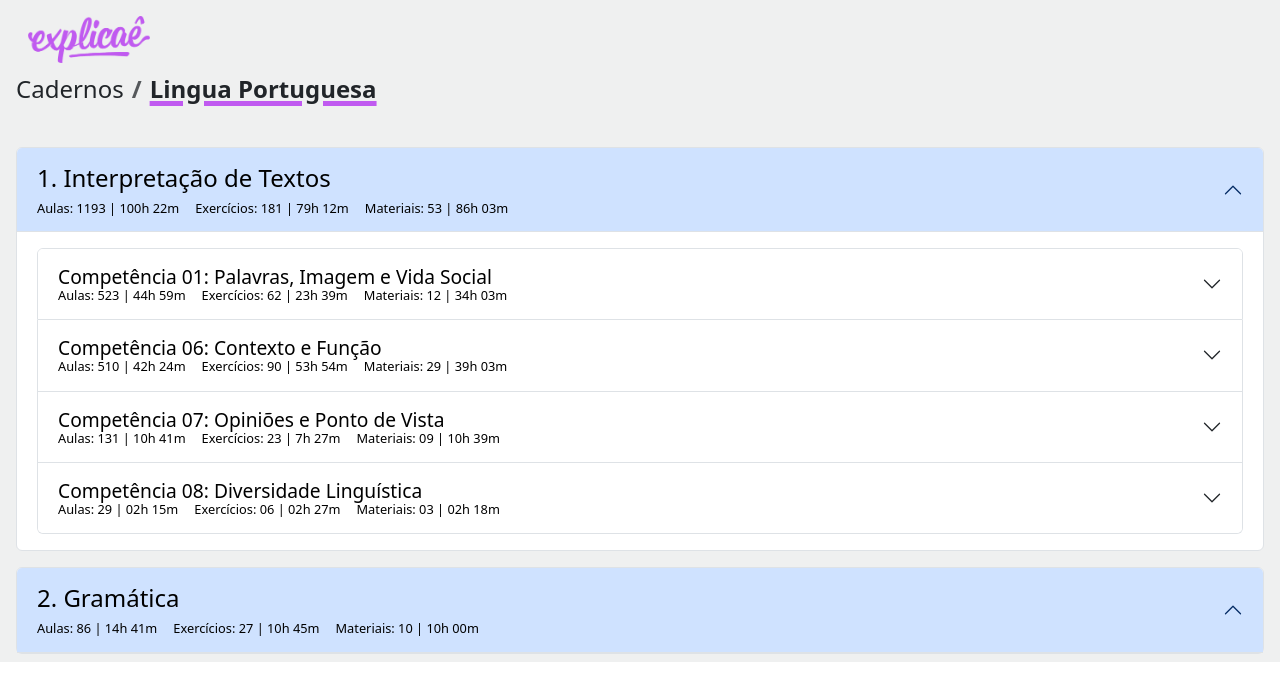
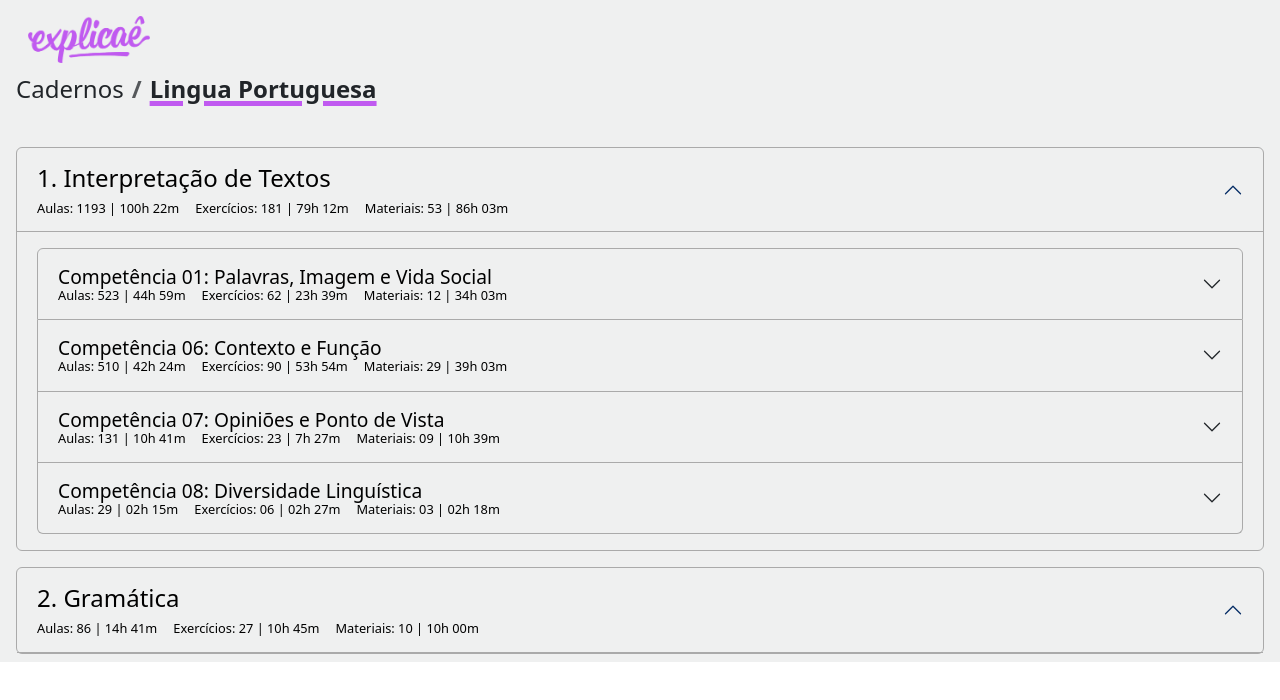
Before and after one commit to edersato/explicae_test, a Vue app: page / in a window 1280 px wide. Shown: the top 700 px of the page. Built offline with nearby package versions, Linux system fonts and the light colour scheme.

Commit message:
ajustes de escabilidade e css alterado

```diff
--- a/src/components/Aulas.vue
+++ b/src/components/Aulas.vue
@@ -74,9 +74,9 @@ export default {
   methods: {
     generateTitlesDaata() {
       return this.items.map((_, index) => [
-        { title: `Aula ${index + 1}`, content: `Conteúdo da Aula ${index + 1}` },
-        { title: `Exercício ${index + 1}`, content: `Conteúdo da Exercício ${index + 1}` },
-        { title: `Material ${index + 1}`, content: `Conteúdo da Material ${index + 1}` },
+        { title: `Aula ${index + 1}`},
+        { title: `Exercício ${index + 1}`},
+        { title: `Material ${index + 1}`},
       ]);
     },
 
@@ -104,7 +104,7 @@ export default {
 }
 
 .accordion-button:not(.collapsed) {
-  background-color: #c28cc2 !important;
+  background-color: #eccbfc;
   color: white;
 }
 </style>
--- a/src/components/Cadernos.vue
+++ b/src/components/Cadernos.vue
@@ -1,6 +1,10 @@
 <template>
   <div class="accordion" :id="accordionId">
-    <div class="accordion-item" v-for="(item, index) in items" :key="index">
+    <div
+      class="accordion-item"
+      v-for="(item, index) in processedItems"
+      :key="index"
+    >
       <h2 class="accordion-header" :id="`heading-${accordionId}-${index}`">
         <button
           class="accordion-button"
@@ -55,10 +59,77 @@ export default {
       default: "accordionId",
     },
   },
+  methods: {
+    getSubItemsMap() {
+      return {
+        contentLanguage: {
+          "1. Interpretação de Textos": [
+            {
+              title: "Competência 01: Palavras, Imagem e Vida Social",
+              aulas: "Aulas: 523 | 44h 59m",
+              exercicios: "Exercícios: 62 | 23h 39m",
+              materiais: "Materiais: 12 | 34h 03m",
+            },
+            {
+              title: "Competência 06: Contexto e Função",
+              aulas: "Aulas: 510 | 42h 24m",
+              exercicios: "Exercícios: 90 | 53h 54m",
+              materiais: "Materiais: 29 | 39h 03m",
+            },
+            {
+              title: "Competência 07: Opiniões e Ponto de Vista",
+              aulas: "Aulas: 131 | 10h 41m",
+              exercicios: "Exercícios: 23 | 7h 27m",
+              materiais: "Materiais: 09 | 10h 39m",
+            },
+            {
+              title: "Competência 08: Diversidade Linguística",
+              aulas: "Aulas: 29 | 02h 15m",
+              exercicios: "Exercícios: 06 | 02h 27m",
+              materiais: "Materiais: 03 | 02h 18m",
+            },
+          ],
+        },
+        contentGrammar: {
+          "2. Gramática": [
+            {
+              title: "2.1 Fonologia",
+              aulas: "Aulas: 07 | 01h 02m",
+              exercicios: "Exercícios: 04 | 01h 36m",
+              materiais: "Materiais: 02 | 01h 36m",
+            },
+            {
+              title: "2.2 Morfologia",
+              aulas: "Aulas: 31 | 05h 36m",
+              exercicios: "Exercícios: 07 | 03h 06m",
+              materiais: "Materiais: 10 | 02h 57m",
+            },
+            {
+              title: "2.3 Sintaxe",
+              aulas: "Aulas: 48 | 07h 54m",
+              exercicios: "Exercícios: 16 | 06h 03m",
+              materiais: "Materiais: 03 | 02h 18m",
+            },
+          ],
+        },
+      };
+    },
+  },
+  computed: {
+    processedItems() {
+      const subItemsMap = this.getSubItemsMap();
+      return this.items.map((item) => ({
+        ...item,
+        subItems: subItemsMap[this.accordionId]?.[item.title] || [],
+      }));
+    },
+  },
 };
 </script>
 
 <style lang="scss" scoped>
+$accordion-color: #fbfbfb;
+
 
 .headingInfo {
   display: flex;
@@ -68,10 +139,26 @@ export default {
 
   .title {
     font-size: 1.5rem;
+  }
 
-  }
   .details {
     font-size: 0.8rem;
   }
 }
+
+.accordion {
+  --bs-accordion-bg: $accordion-color;
+  --bs-accordion-border-color: #aaaaaa;
+  --bs-accordion-border-width: 1px;
+  --bs-accordion-btn-bg: $accordion-color;
+  --bs-accordion-active-bg: $accordion-color;
+
+
+  // --bs-accordion-btn-active-icon: ;
+  // --bs-accordion-btn-icon-width: ;
+  // --bs-accordion-btn-icon: ;
+
+
+;
+}
 </style>
--- a/src/components/CheckboxAula.vue
+++ b/src/components/CheckboxAula.vue
@@ -38,7 +38,7 @@
         required: true,
         validator: (value) => value.every(item => 'value' in item && 'label' in item)
       },
-      groupId: { // Nova prop
+      groupId: {
         type: String,
         required: true
       }
--- a/src/components/ItensAulas.vue
+++ b/src/components/ItensAulas.vue
@@ -61,11 +61,11 @@ export default {
         },
         {
           title: "Exercicio 2",
-          content: "Conteúdo da Exercicio 2",
+          content: "Conteúdo do Exercicio 2",
         },
         {
           title: "Material 3",
-          content: "Conteúdo da Material 3",
+          content: "Conteúdo do Material 3",
         },
       ],
     },
@@ -86,5 +86,16 @@ export default {
 };
 </script>
 
-  <style scoped>
+<style lang="scss" scoped>
+
+.nav {
+    --bs-nav-link-color: #000;
+    --bs-nav-link-hover-color: #000;
+}
+
+.nav-tabs {
+    --bs-nav-tabs-link-active-color: #000;
+    --bs-nav-tabs-link-active-bg: #eccbfc;
+}
+
 </style>
--- a/src/views/Home.vue
+++ b/src/views/Home.vue
@@ -30,32 +30,6 @@ export default {
           exercicios: "Exercícios: 181 | 79h 12m",
           materiais: "Materiais: 53 | 86h 03m",
           active: true,
-          subItems: [
-            {
-              title: "Competência 01: Palavras, Imagem e Vida Social",
-              aulas: "Aulas: 523 | 44h 59m",
-              exercicios: "Exercícios: 62 | 23h 39m",
-              materiais: "Materiais: 12 | 34h 03m",
-            },
-            {
-              title: "Competência 06: Contexto e Função",
-              aulas: "Aulas: 510 | 42h 24m",
-              exercicios: "Exercícios: 90 | 53h 54m",
-              materiais: "Materiais: 29 | 39h 03m",
-            },
-            {
-              title: "Competência 07: Opiniões e Ponto de Vista",
-              aulas: "Aulas: 131 | 10h 41m",
-              exercicios: "Exercícios: 23 | 7h 27m",
-              materiais: "Materiais: 09 | 10h 39m",
-            },
-            {
-              title: "Competência 08: Diversidade Linguística",
-              aulas: "Aulas: 29 | 02h 15m",
-              exercicios: "Exercícios: 06 | 02h 27m",
-              materiais: "Materiais: 03 | 02h 18m",
-            },
-          ],
         },
       ],
       accordionGrammar: [
@@ -65,26 +39,6 @@ export default {
           exercicios: "Exercícios: 27 | 10h 45m",
           materiais: "Materiais: 10 | 10h 00m",
           active: false,
-          subItems: [
-            {
-              title: "2.1 Fonologia",
-              aulas: "Aulas: 07 | 01h 02m",
-              exercicios: "Exercícios: 04 | 01h 36m",
-              materiais: "Materiais: 02 | 01h 36m",
-            },
-            {
-              title: "2.2 Morfologia",
-              aulas: "Aulas: 31 | 05h 36m",
-              exercicios: "Exercícios: 07 | 03h 06m",
-              materiais: "Materiais: 10 | 02h 57m",
-            },
-            {
-              title: "2.3 Sintaxe",
-              aulas: "Aulas: 48 | 07h 54m",
-              exercicios: "Exercícios: 16 | 06h 03m",
-              materiais: "Materiais: 03 | 02h 18m",
-            },
-          ],
         },
       ],
     };
```
Lines whose indentation alone changed are shown as unchanged.
